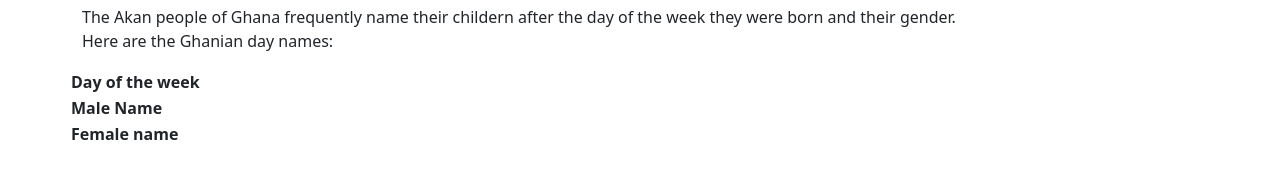
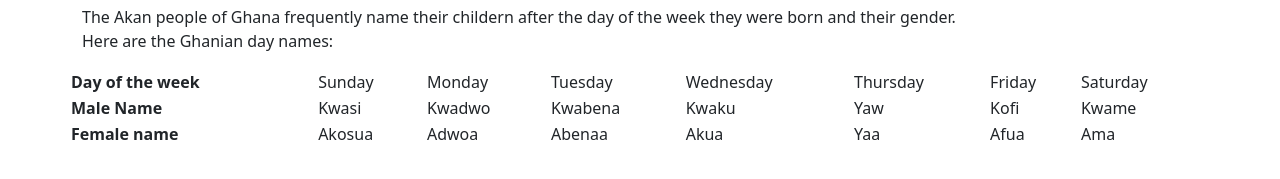
Before and after one commit to Mercywairimu01/Akan-naming, a plain HTML site: page index.html in a window 1280 px wide. Shown: the part 67-246 px from the top of the page. Drawn offline with Linux system fonts and the light colour scheme.

Commit message:
add table data

```diff
--- a/index.html
+++ b/index.html
@@ -16,33 +16,42 @@
          </div>
          <div class="row">
          <p>The Akan people of Ghana frequently name their childern after the day of the week they were born and their gender. <br>Here are the Ghanian day names:</p>
-         <table>
+          <table>
 
-            <tr>
+             <tr>
                 <th>Day of the week</th>
-                <!-- <td>Sunday</td>
+                <td>Sunday</td>
                 <td>Monday</td>
                 <td>Tuesday</td>
                 <td>Wednesday</td>
                 <td>Thursday</td>
                 <td>Friday</td>
-                <td>Saturday</td> -->
+                <td>Saturday</td>
               </tr>
               <tr>
                 <th>Male Name</th>
-                <!-- <td>Centro </td>
-                <td> Chang</td> -->
+                <td>Kwasi </td>
+                <td>Kwadwo</td>
+                <td>Kwabena</td>
+                <td>Kwaku</td>
+                <td>Yaw</td>
+                <td>Kofi</td>
+                <td>Kwame</td>
               </tr>
               <tr>
                 <th>Female name</th>
-                <!-- <td>Centro </td>
-                <td>Francisco </td> -->
+                <td>Akosua</td>
+                <td>Adwoa</td>
+                <td>Abenaa</td>
+                <td>Akua</td>
+                <td>Yaa</td>
+                <td>Afua</td>
+                <td>Ama</td>
               </tr>
 
-
-        </table>
-            </div>
-            </div>
+          </table>
+        </div>
+    </div>
 
 
 
```
